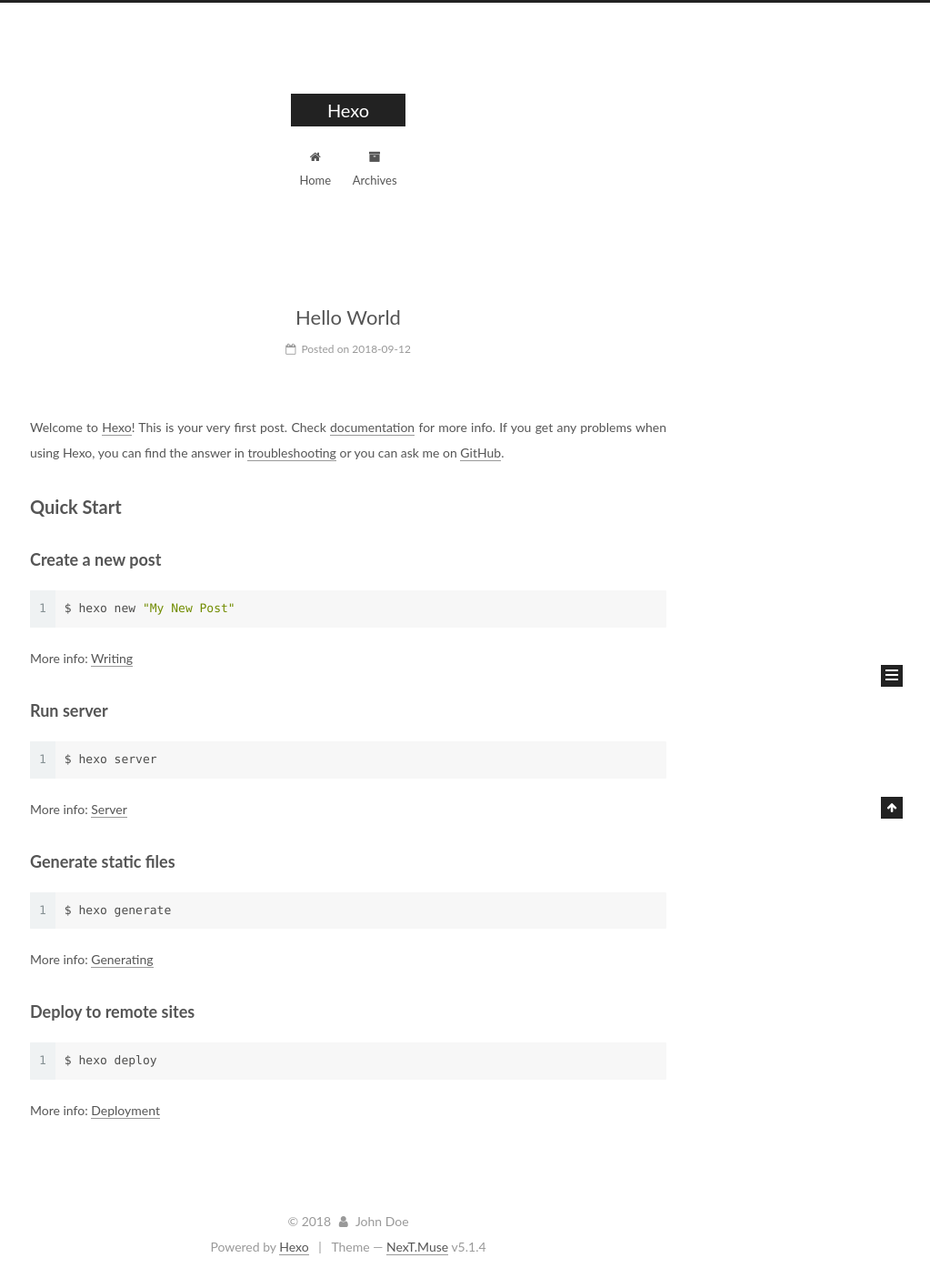
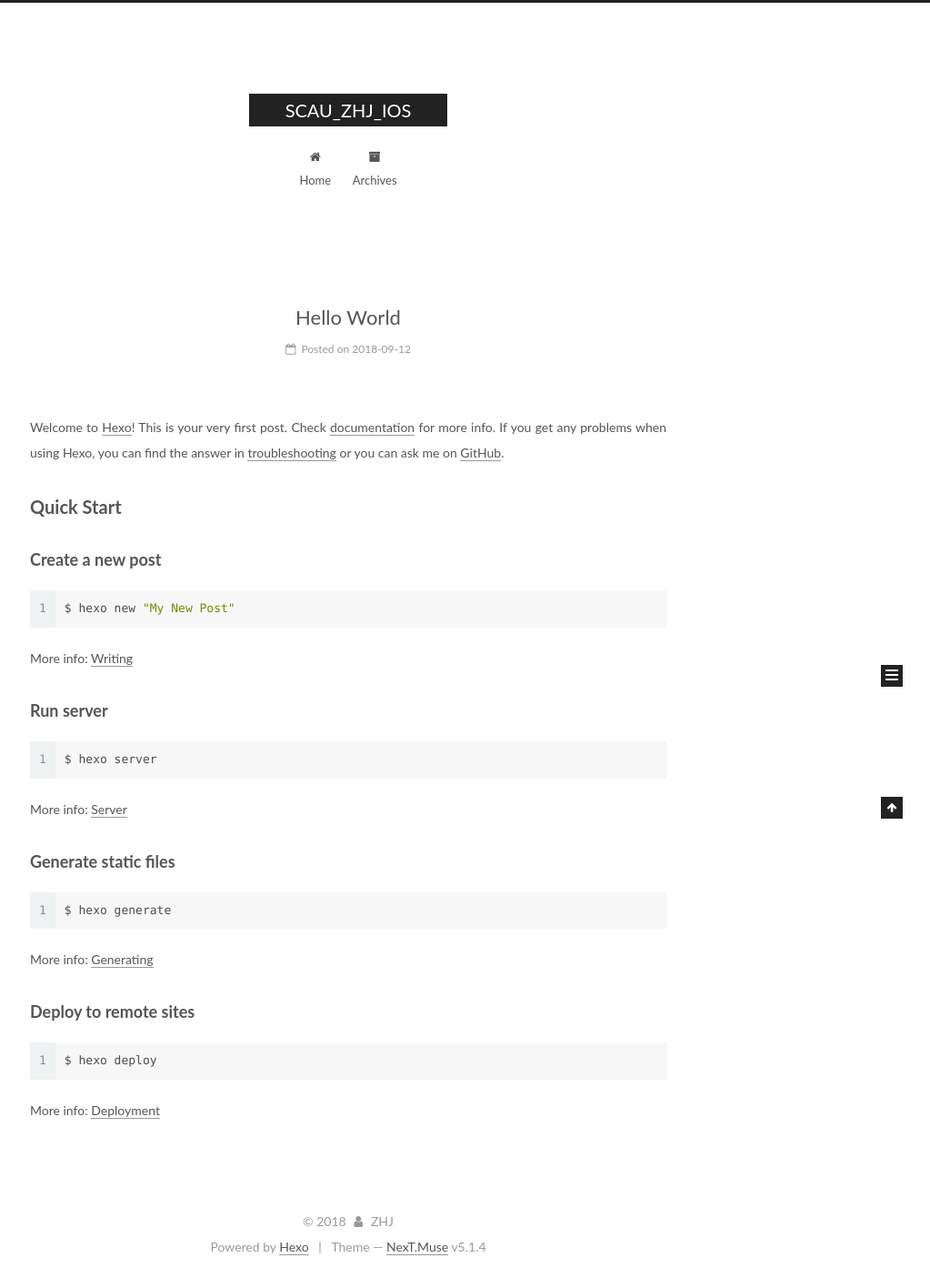
Before and after one commit to SUB0R/donjune.github.io, a plain HTML site: page index.html in a window 1280 px wide. Shown: the whole page at 91% size, without its empty margins (257-1280 px from the left). Drawn offline with Linux system fonts and the light colour scheme.

Commit message:
Site updated: 2018-09-12 18:45:05

```diff
--- a/css/main.css
+++ b/css/main.css
@@ -1822,7 +1822,7 @@ pre .javascript .function {
   width: 4px;
   height: 4px;
   border-radius: 50%;
-  background: #42b4ff;
+  background: #24409a;
 }
 .links-of-blogroll {
   font-size: 13px;
--- a/index.html
+++ b/index.html
@@ -80,12 +80,12 @@
 
 
 <meta property="og:type" content="website">
-<meta property="og:title" content="Hexo">
+<meta property="og:title" content="SCAU_ZHJ_IOS">
 <meta property="og:url" content="http://yoursite.com/index.html">
-<meta property="og:site_name" content="Hexo">
+<meta property="og:site_name" content="SCAU_ZHJ_IOS">
 <meta property="og:locale" content="default">
 <meta name="twitter:card" content="summary">
-<meta name="twitter:title" content="Hexo">
+<meta name="twitter:title" content="SCAU_ZHJ_IOS">
 
 
 
@@ -121,7 +121,7 @@
 
 
 
-  <title>Hexo</title>
+  <title>SCAU_ZHJ_IOS</title>
 
 
 
@@ -152,7 +152,7 @@
     <div class="custom-logo-site-title">
       <a href="/"  class="brand" rel="start">
         <span class="logo-line-before"><i></i></span>
-        <span class="site-title">Hexo</span>
+        <span class="site-title">SCAU_ZHJ_IOS</span>
         <span class="logo-line-after"><i></i></span>
       </a>
     </div>
@@ -232,13 +232,13 @@
     <link itemprop="mainEntityOfPage" href="http://yoursite.com/2018/09/12/hello-world/">
 
     <span hidden itemprop="author" itemscope itemtype="http://schema.org/Person">
-      <meta itemprop="name" content="John Doe">
+      <meta itemprop="name" content="ZHJ">
       <meta itemprop="description" content="">
       <meta itemprop="image" content="/images/avatar.gif">
     </span>
 
     <span hidden itemprop="publisher" itemscope itemtype="http://schema.org/Organization">
-      <meta itemprop="name" content="Hexo">
+      <meta itemprop="name" content="SCAU_ZHJ_IOS">
     </span>
 
 
@@ -379,7 +379,7 @@
         <div class="site-overview">
           <div class="site-author motion-element" itemprop="author" itemscope itemtype="http://schema.org/Person">
 
-              <p class="site-author-name" itemprop="name">John Doe</p>
+              <p class="site-author-name" itemprop="name">ZHJ</p>
               <p class="site-description motion-element" itemprop="description"></p>
           </div>
 
@@ -435,7 +435,7 @@
   <span class="with-love">
     <i class="fa fa-user"></i>
   </span>
-  <span class="author" itemprop="copyrightHolder">John Doe</span>
+  <span class="author" itemprop="copyrightHolder">ZHJ</span>
 
 
 </div>
```
Also changed, not shown: 2018/09/12/hello-world/index.html (+7 -7 lines), archives/2018/09/index.html (+7 -7 lines), archives/2018/index.html (+7 -7 lines), archives/index.html (+7 -7 lines).
